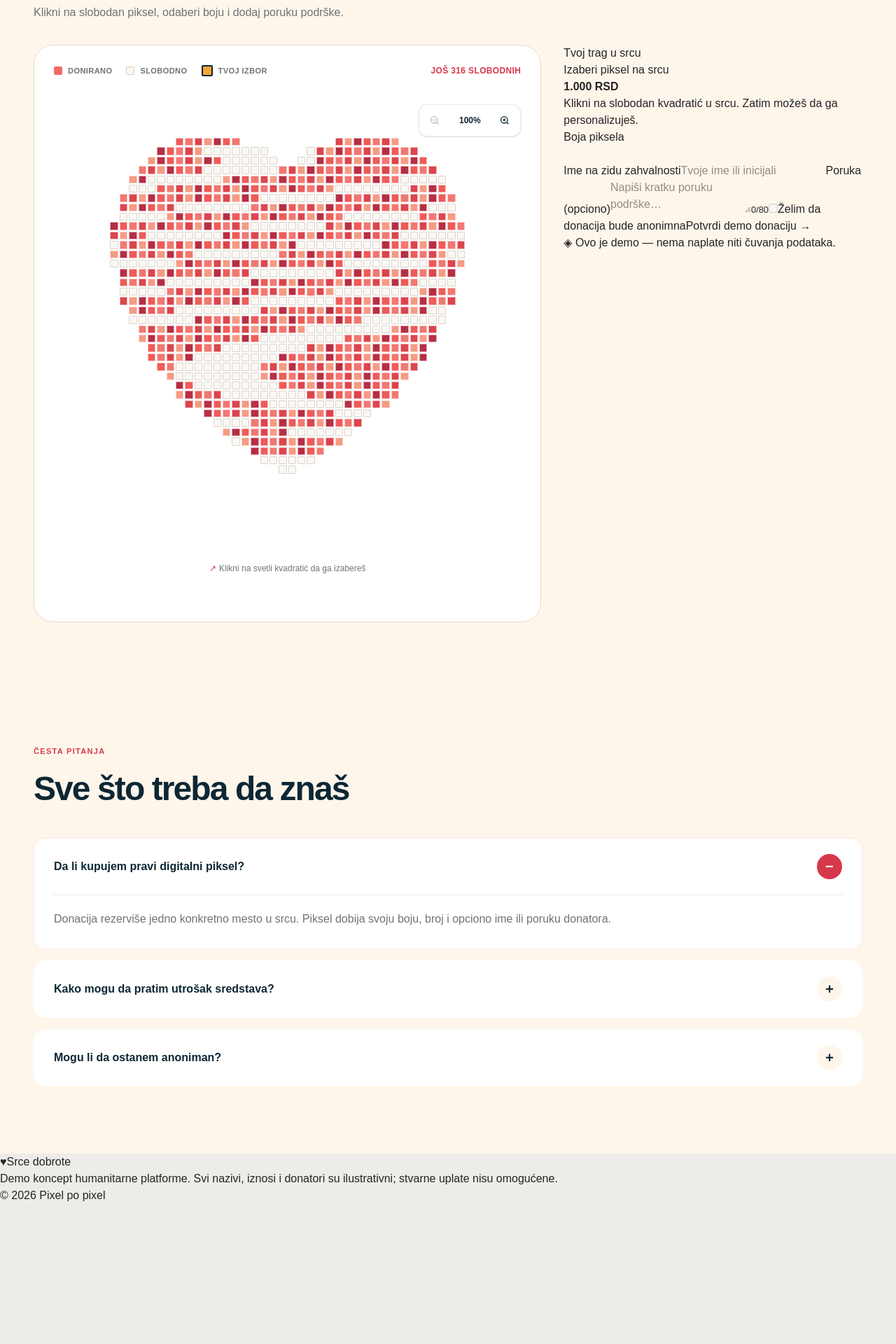
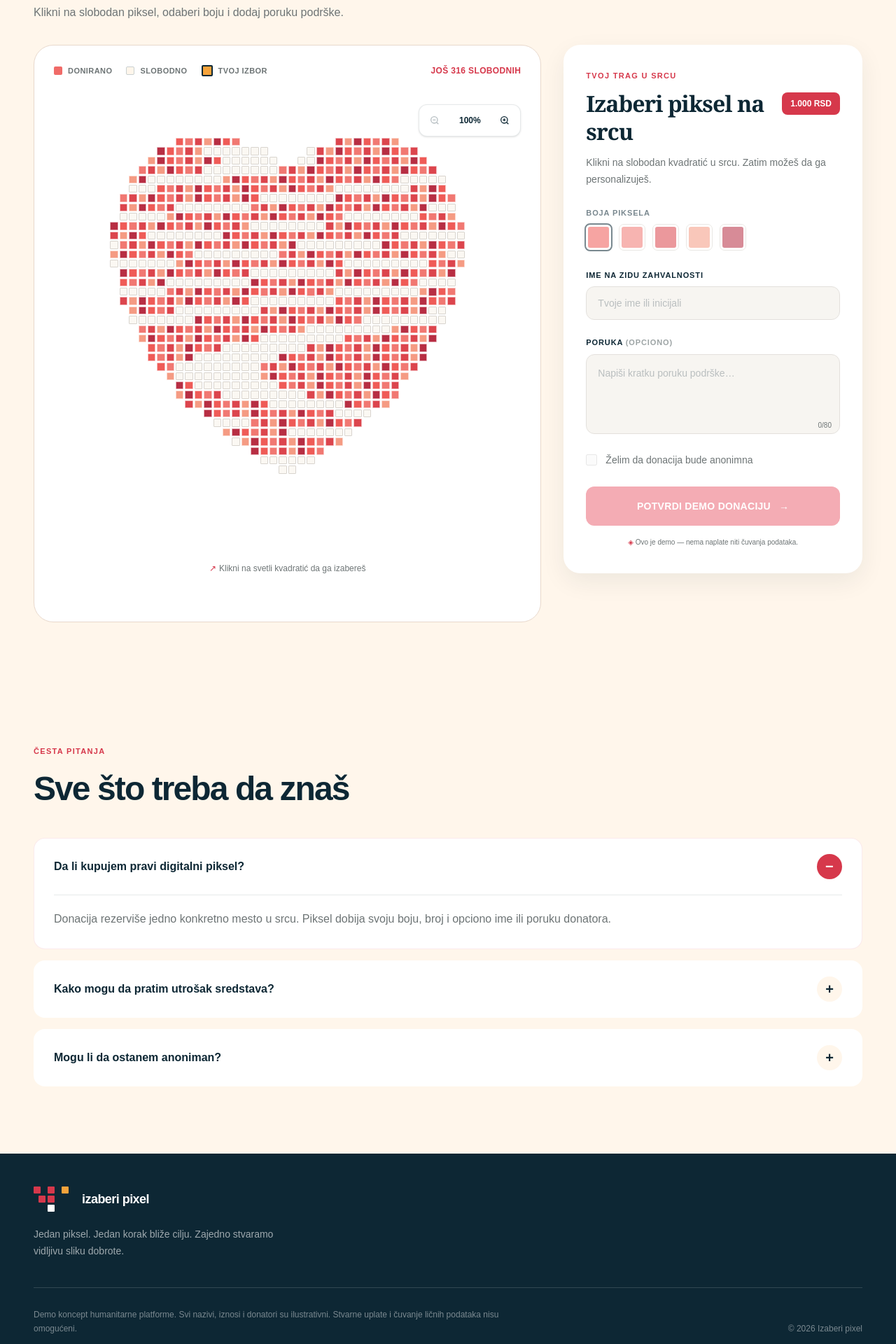
Before and after one commit to jovansamcovic/pixel-for-good, a Next.js app: page /en in a window 1280 px wide. Shown: the part 1800-3720 px from the top of the page at 70% size. Before the commit the page ends 3520 px from the top, so only its background shows below. Built offline with nearby package versions, Linux system fonts and the light colour scheme.

Commit message:
Initial commit

```diff
--- a/src/4-features/footer/Footer.tsx
+++ b/src/4-features/footer/Footer.tsx
@@ -1,17 +1,52 @@
 export default function Footer() {
   return (
-    <footer className="site-footer">
-      <a className="brand footer-brand" href="#top" aria-label="Srce dobrote — povratak na početak">
-        <span className="brand-mark" aria-hidden="true">♥</span>
-        <span>Srce dobrote</span>
-      </a>
+    <footer className="bg-[#0D2734] px-5 py-10 text-white sm:px-8 lg:px-12">
+      <div className="mx-auto max-w-[1440px]">
+        <div className="flex flex-col gap-10 border-b border-white/15 pb-10 md:flex-row md:items-start md:justify-between">
+          <div className="max-w-md">
+            <a
+              href="#top"
+              aria-label="Izaberi pixel — povratak na početak"
+              className="inline-flex items-center gap-3"
+            >
+              <span
+                aria-hidden="true"
+                className="grid grid-cols-3 gap-[3px]"
+              >
+                <span className="h-2.5 w-2.5 rounded-[1px] bg-[#D6384B]" />
+                <span className="h-2.5 w-2.5 rounded-[1px] bg-[#D6384B]" />
+                <span className="h-2.5 w-2.5 rounded-[1px] bg-[#F5A33B]" />
 
-      <p>
-        Demo koncept humanitarne platforme. Svi nazivi, iznosi i donatori su
-        ilustrativni; stvarne uplate nisu omogućene.
-      </p>
+                <span className="col-start-1 ml-[7px] h-2.5 w-2.5 rounded-[1px] bg-[#D6384B]" />
+                <span className="h-2.5 w-2.5 rounded-[1px] bg-[#D6384B]" />
 
-      <span>© 2026 Pixel po pixel</span>
+                <span className="col-start-2 h-2.5 w-2.5 rounded-[1px] bg-white" />
+              </span>
+
+              <span className="text-lg font-extrabold tracking-[-0.03em]">
+                izaberi pixel
+              </span>
+            </a>
+
+            <p className="mt-5 max-w-sm text-sm leading-6 text-white/60">
+              Jedan piksel. Jedan korak bliže cilju. Zajedno stvaramo
+              vidljivu sliku dobrote.
+            </p>
+          </div>
+        </div>
+
+        <div className="flex flex-col gap-5 pt-7 text-xs leading-5 text-white/45 sm:flex-row sm:items-end sm:justify-between">
+          <p className="max-w-2xl">
+            Demo koncept humanitarne platforme. Svi nazivi, iznosi i
+            donatori su ilustrativni. Stvarne uplate i čuvanje ličnih
+            podataka nisu omogućeni.
+          </p>
+
+          <p className="shrink-0">
+            © {new Date().getFullYear()} Izaberi pixel
+          </p>
+        </div>
+      </div>
     </footer>
   );
 }
--- a/src/4-features/make-donation/ui/DonationForm.tsx
+++ b/src/4-features/make-donation/ui/DonationForm.tsx
@@ -1,9 +1,10 @@
 "use client";
 
-import { PIXEL_PALETTE, PIXEL_PRICE } from "@/src/5-entities/heart-pixel/PixelHeart";
+import {
+  PIXEL_PALETTE,
+  PIXEL_PRICE,
+} from "@/src/5-entities/heart-pixel/PixelHeart";
 import { type FormEvent, type RefObject, useState } from "react";
-
-
 
 export type DonationDraft = {
   color: string;
@@ -20,7 +21,21 @@ type DonationFormProps = {
   onShareStory: () => void;
 };
 
-const formatRsd = (value: number) => `${new Intl.NumberFormat("sr-RS").format(value)} RSD`;
+const formatRsd = (value: number) =>
+  `${new Intl.NumberFormat("sr-RS").format(value)} RSD`;
+
+const fieldLabelClass =
+  "mb-2 block text-[11px] font-extrabold uppercase tracking-[0.08em] text-[#0D2734]";
+
+const fieldClass = [
+  "w-full rounded-xl border border-[#D8D4CE] bg-[#FFFCF8]",
+  "px-4 text-sm text-[#0D2734] outline-none transition",
+  "placeholder:text-[#9DA4A5]",
+  "hover:border-[#0D2734]/40",
+  "focus:border-[#0D2734] focus:ring-2 focus:ring-[#F5A33B]/35",
+  "disabled:cursor-not-allowed disabled:bg-[#F4F1EC]",
+  "disabled:text-[#9DA4A5] disabled:opacity-70",
+].join(" ");
 
 export function DonationForm({
   selectedPixel,
@@ -37,11 +52,16 @@ export function DonationForm({
 
   const submitDonation = (event: FormEvent<HTMLFormElement>) => {
     event.preventDefault();
-    if (selectedPixel === null) return;
+
+    if (selectedPixel === null) {
+      return;
+    }
 
     onPurchase({
       color: selectedColor,
-      name: anonymous ? "Anonimni donator" : donorName.trim() || "Donator dobrote",
+      name: anonymous
+        ? "Anonimni donator"
+        : donorName.trim() || "Donator dobrote",
       message: message.trim() || "Jedan piksel. Jedno dobro delo.",
     });
   };
@@ -55,58 +75,163 @@ export function DonationForm({
   };
 
   return (
-    <aside className="donation-card" ref={containerRef} aria-live="polite">
+    <aside
+      ref={containerRef}
+      aria-live="polite"
+      className={[
+        "w-full rounded-[24px] bg-white",
+        "px-6 py-8 sm:px-8 sm:py-9",
+        "shadow-[0_12px_35px_rgba(13,39,52,0.07)]",
+      ].join(" ")}
+    >
       {successPixel !== null ? (
-        <div className="success-state">
-          <span className="success-mark" aria-hidden="true">♥</span>
-          <p className="section-kicker">Hvala!</p>
-          <h3>Tvoj piksel sada kuca sa svima.</h3>
-          <p>
-            Piksel <strong>#{successPixel}</strong> je dodat zajedničkom srcu. U pravoj verziji ovde bi usledila
-            potvrda uplate i digitalna zahvalnica.
+        <div className="flex min-h-[500px] flex-col items-center justify-center text-center">
+          <span
+            aria-hidden="true"
+            className={[
+              "flex h-16 w-16 items-center justify-center",
+              "rounded-full bg-[#FCE4E1]",
+              "text-3xl text-[#D6384B]",
+            ].join(" ")}
+          >
+            ♥
+          </span>
+
+          <p className="mt-6 text-[11px] font-extrabold uppercase tracking-[0.12em] text-[#D6384B]">
+            Hvala!
           </p>
-          <div className="success-actions">
-            <button type="button" className="button instagram-button button-full" onClick={onShareStory}>
-              <span className="instagram-glyph" aria-hidden="true">◎</span> Podeli na Instagram
+
+          <h3 className="mt-3 max-w-sm font-serif text-3xl font-bold leading-tight tracking-[-0.03em] text-[#0D2734]">
+            Tvoj piksel sada kuca sa svima.
+          </h3>
+
+          <p className="mt-4 max-w-sm text-sm leading-6 text-[#6D7475]">
+            Piksel <strong className="text-[#0D2734]">#{successPixel}</strong>{" "}
+            je dodat zajedničkom srcu. U pravoj verziji ovde bi usledila potvrda
+            uplate i digitalna zahvalnica.
+          </p>
+
+          <div className="mt-8 flex w-full max-w-sm flex-col gap-3">
+            <button
+              type="button"
+              onClick={onShareStory}
+              className={[
+                "inline-flex min-h-14 w-full items-center justify-center gap-3",
+                "rounded-xl bg-[#D6384B] px-6",
+                "text-sm font-extrabold text-white",
+                "shadow-[0_10px_24px_rgba(214,56,75,0.2)]",
+                "transition",
+                "hover:-translate-y-0.5 hover:bg-[#BF2F41]",
+                "focus-visible:outline-none focus-visible:ring-2",
+                "focus-visible:ring-[#D6384B] focus-visible:ring-offset-2",
+              ].join(" ")}
+            >
+              <svg
+                aria-hidden="true"
+                viewBox="0 0 24 24"
+                fill="none"
+                className="h-5 w-5"
+                stroke="currentColor"
+                strokeWidth={2}
+              >
+                <rect x="3" y="3" width="18" height="18" rx="5" />
+                <circle cx="12" cy="12" r="4" />
+                <circle
+                  cx="17.5"
+                  cy="6.5"
+                  r="1"
+                  fill="currentColor"
+                  stroke="none"
+                />
+              </svg>
+              Podeli na Instagram
             </button>
-            <button type="button" className="button button-secondary button-full" onClick={resetDonation}>
+
+            <button
+              type="button"
+              onClick={resetDonation}
+              className={[
+                "inline-flex min-h-14 w-full items-center justify-center",
+                "rounded-xl border-2 border-[#0D2734] px-6",
+                "text-sm font-extrabold text-[#0D2734]",
+                "transition",
+                "hover:bg-[#0D2734] hover:text-white",
+                "focus-visible:outline-none focus-visible:ring-2",
+                "focus-visible:ring-[#F5A33B] focus-visible:ring-offset-2",
+              ].join(" ")}
+            >
               Oboji još jedan piksel
             </button>
           </div>
         </div>
       ) : (
         <form onSubmit={submitDonation}>
-          <p className="section-kicker">Tvoj trag u srcu</p>
-          <div className="selection-title">
-            <h3>{selectedPixel ? `Piksel #${selectedPixel}` : "Izaberi piksel na srcu"}</h3>
-            <strong>{formatRsd(PIXEL_PRICE)}</strong>
+          <p className="text-[11px] font-extrabold uppercase tracking-[0.12em] text-[#D6384B]">
+            Tvoj trag u srcu
+          </p>
+
+          <div className="mt-3 flex items-start justify-between gap-4">
+            <h3 className="font-serif text-[28px] font-bold leading-tight tracking-[-0.03em] text-[#0D2734] sm:text-[32px]">
+              {selectedPixel !== null
+                ? `Piksel #${selectedPixel}`
+                : "Izaberi piksel na srcu"}
+            </h3>
+
+            <strong className="mt-1 shrink-0 rounded-lg bg-[#D6384B] px-3 py-2 text-xs font-extrabold text-white">
+              {formatRsd(PIXEL_PRICE)}
+            </strong>
           </div>
-          <p className="form-intro">
-            {selectedPixel
+
+          <p className="mt-3 text-sm leading-6 text-[#6D7475]">
+            {selectedPixel !== null
               ? "Sjajan izbor. Sada mu dodaj boju, ime i kratku poruku."
               : "Klikni na slobodan kvadratić u srcu. Zatim možeš da ga personalizuješ."}
           </p>
 
-          <fieldset disabled={selectedPixel === null}>
-            <legend>Boja piksela</legend>
-            <div className="color-picker">
-              {PIXEL_PALETTE.map((color, index) => (
+          <fieldset
+            disabled={selectedPixel === null}
+            className="mt-7 disabled:opacity-55"
+          >
+            <legend className={fieldLabelClass}>Boja piksela</legend>
+
+            <div className="flex flex-wrap gap-3">
+              {PIXEL_PALETTE.map((color, index) => {
+                const active = selectedColor === color;
+
+                return (
                   <button
                     key={color}
                     type="button"
-                  className={selectedColor === color ? "active" : ""}
-                  style={{ backgroundColor: color }}
                     onClick={() => setSelectedColor(color)}
                     aria-label={`Izaberi boju ${index + 1}`}
-                  aria-pressed={selectedColor === color}
-                />
-              ))}
+                    aria-pressed={active}
+                    className={[
+                      "relative h-9 w-9 rounded-md border-[3px] border-white",
+                      "outline outline-1 transition",
+                      "hover:scale-105",
+                      "focus-visible:outline-2 focus-visible:outline-offset-2",
+                      active
+                        ? "outline-2 outline-[#0D2734]"
+                        : "outline-[#D8D4CE]",
+                    ].join(" ")}
+                    style={{
+                      backgroundColor: color,
+                    }}
+                  >
+                    {active && <span className="sr-only">Izabrana boja</span>}
+                  </button>
+                );
+              })}
             </div>
           </fieldset>
 
-          <label>
+          <div className="mt-7">
+            <label htmlFor="donor-name" className={fieldLabelClass}>
               Ime na zidu zahvalnosti
+            </label>
+
             <input
+              id="donor-name"
               type="text"
               value={donorName}
               onChange={(event) => setDonorName(event.target.value)}
@@ -114,35 +239,79 @@ export function DonationForm({
               maxLength={32}
               required={!anonymous}
               disabled={selectedPixel === null || anonymous}
+              className={`${fieldClass} h-12`}
             />
+          </div>
+
+          <div className="mt-6">
+            <label htmlFor="donation-message" className={fieldLabelClass}>
+              Poruka{" "}
+              <span className="font-semibold text-[#9DA4A5]">(opciono)</span>
             </label>
 
-          <label>
-            Poruka <span>(opciono)</span>
+            <div className="relative">
               <textarea
+                id="donation-message"
                 value={message}
                 onChange={(event) => setMessage(event.target.value)}
                 placeholder="Napiši kratku poruku podrške…"
                 maxLength={80}
                 disabled={selectedPixel === null}
+                rows={4}
+                className={`${fieldClass} min-h-[108px] resize-none py-4 pr-14`}
               />
-            <small>{message.length}/80</small>
-          </label>
 
-          <label className="check-row">
+              <span className="pointer-events-none absolute bottom-3 right-3 text-[10px] text-[#6D7475]">
+                {message.length}/80
+              </span>
+            </div>
+          </div>
+
+          <label className="mt-5 flex cursor-pointer items-center gap-3 text-sm text-[#6D7475]">
             <input
               type="checkbox"
               checked={anonymous}
               onChange={(event) => setAnonymous(event.target.checked)}
               disabled={selectedPixel === null}
+              className={[
+                "h-4 w-4 shrink-0 cursor-pointer",
+                "accent-[#0D2734]",
+                "disabled:cursor-not-allowed disabled:opacity-50",
+                "focus-visible:outline-none focus-visible:ring-2",
+                "focus-visible:ring-[#F5A33B] focus-visible:ring-offset-2",
+              ].join(" ")}
             />
+
             <span>Želim da donacija bude anonimna</span>
           </label>
 
-          <button className="button button-primary button-full" type="submit" disabled={selectedPixel === null}>
-            Potvrdi demo donaciju <span>→</span>
+          <button
+            type="submit"
+            disabled={selectedPixel === null}
+            className={[
+              "mt-7 inline-flex min-h-14 w-full items-center justify-center gap-3",
+              "rounded-xl bg-[#D6384B] px-6",
+              "text-sm font-extrabold uppercase tracking-[0.02em] text-white",
+              "shadow-[0_5px_0_#0D2734]",
+              "transition",
+              "hover:-translate-y-0.5 hover:bg-[#BF2F41]",
+              "active:translate-y-1 active:shadow-none",
+              "disabled:cursor-not-allowed disabled:bg-[#F4ACB4]",
+              "disabled:shadow-none disabled:hover:translate-y-0",
+              "focus-visible:outline-none focus-visible:ring-2",
+              "focus-visible:ring-[#D6384B] focus-visible:ring-offset-2",
+            ].join(" ")}
+          >
+            Potvrdi demo donaciju
+            <span aria-hidden="true">→</span>
           </button>
-          <p className="secure-note"><span>◈</span> Ovo je demo — nema naplate niti čuvanja podataka.</p>
+
+          <p className="mt-4 text-center text-[10px] leading-4 text-[#6D7475]">
+            <span aria-hidden="true" className="text-[#D6384B]">
+              ◈
+            </span>{" "}
+            Ovo je demo — nema naplate niti čuvanja podataka.
+          </p>
         </form>
       )}
     </aside>
```
Lines whose indentation alone changed are shown as unchanged.
